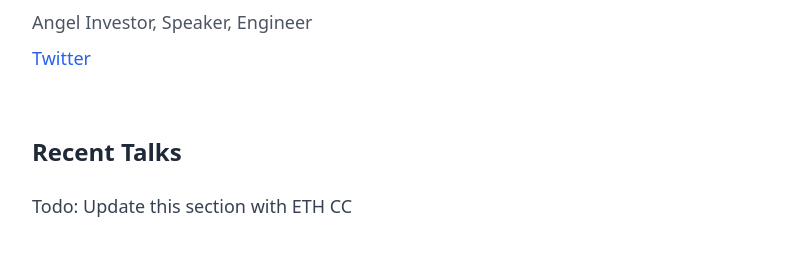
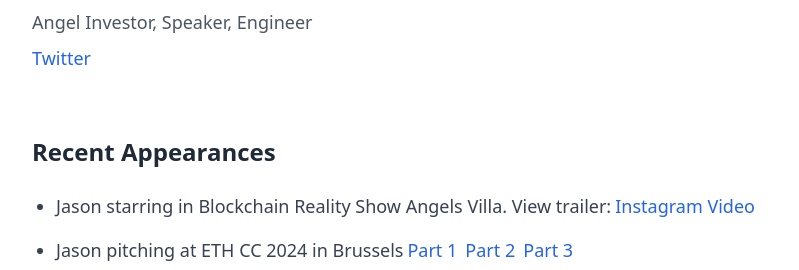
Before and after one commit to decentral-foundation/jasonmeng.org, a React (Vite) app in the folder my-blog/: page /art in a window 1280 px wide. Shown: the part 360-630 px from the top of the page, without its empty margins (240-1039 px from the left). Built offline with nearby package versions, Linux system fonts and the light colour scheme.

Commit message:
css fixes

```diff
--- a/my-blog/src/components/Art.jsx
+++ b/my-blog/src/components/Art.jsx
@@ -15,23 +15,6 @@ function Art() {
           </div>
         </div>
 
-        {/* Recent Talks */}
-        <div className="mb-16">
-          <h3 className="text-2xl font-semibold mb-6 text-gray-800">Recent Talks</h3>
-          <div className="text-lg text-gray-700 mb-8">Todo: Update this section with ETH CC</div>
-        </div>
-
-        <figure className="my-16">
-          <img
-            src="https://miro.medium.com/v2/resize:fit:1400/format:webp/1*OQyZREFWnw8ZKhOVod-DsA.png"
-            alt="Description of the image"
-            className="w-full rounded-lg shadow-md"
-          />
-          <figcaption className="text-gray-600 text-base mt-4 text-center leading-relaxed">
-            Jason Meng speaking at Ministry of Ideas on the next digital disruption: How blockchain and AI will transform Guest Experience in Hospitality. Conference Website: https://moi.lemiami.com/
-          </figcaption>
-        </figure>
-
         {/* Recent Appearances */}
         <div className="mb-16">
           <h3 className="text-2xl font-semibold mb-6 text-gray-800">Recent Appearances</h3>
@@ -46,6 +29,19 @@ function Art() {
             </li>
           </ul>
         </div>
+
+        <figure className="my-16">
+          <img
+            src="https://miro.medium.com/v2/resize:fit:1400/format:webp/1*OQyZREFWnw8ZKhOVod-DsA.png"
+            alt="Description of the image"
+            className="w-full rounded-lg shadow-md"
+          />
+          <figcaption className="text-gray-600 text-base mt-4 text-center leading-relaxed">
+            Jason Meng speaking at Ministry of Ideas on the next digital disruption: How blockchain and AI will transform Guest Experience in Hospitality. Conference Website: https://moi.lemiami.com/
+          </figcaption>
+        </figure>
+
+
 
         {/* Past Talks */}
         <div className="mb-16">
```
